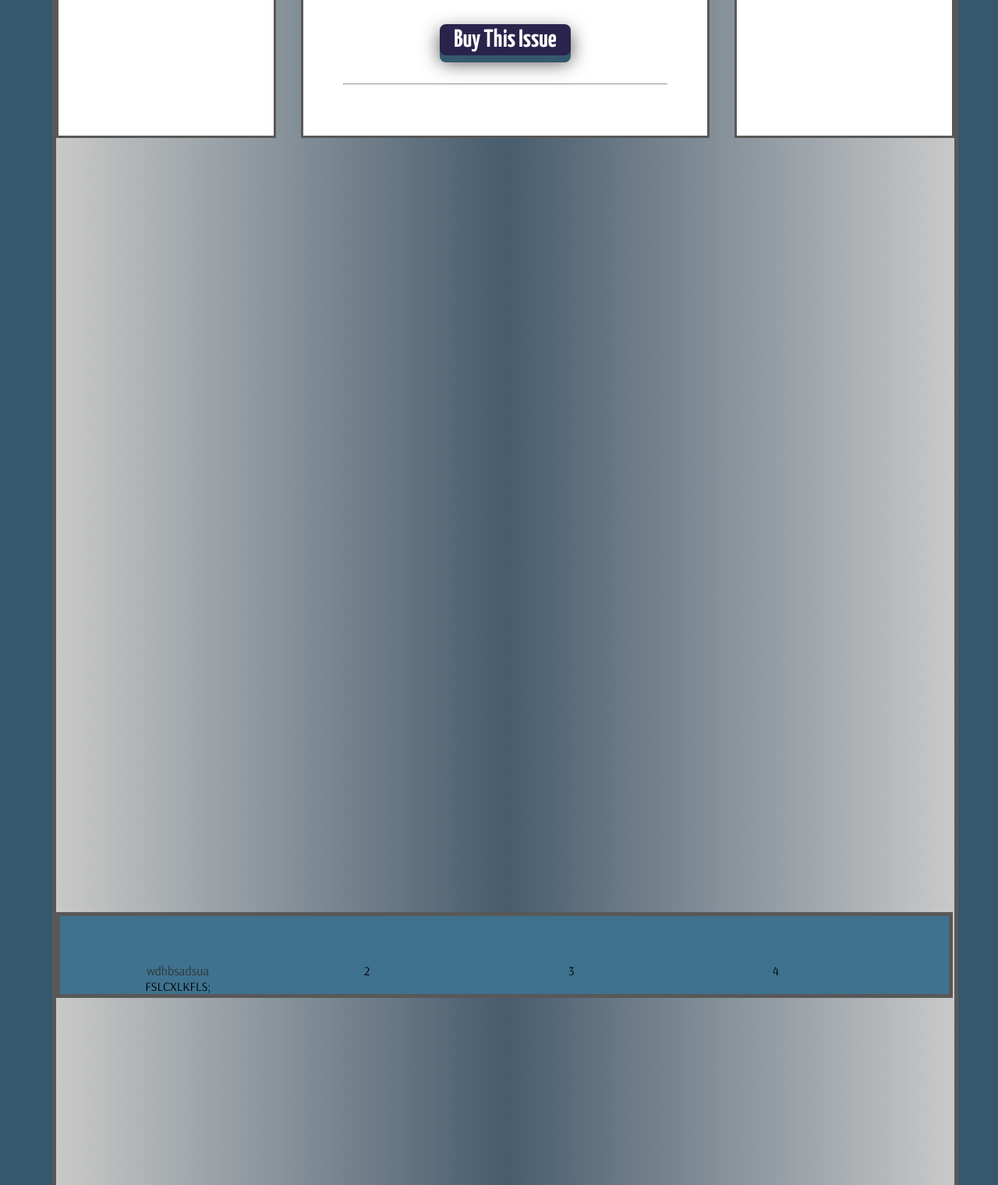
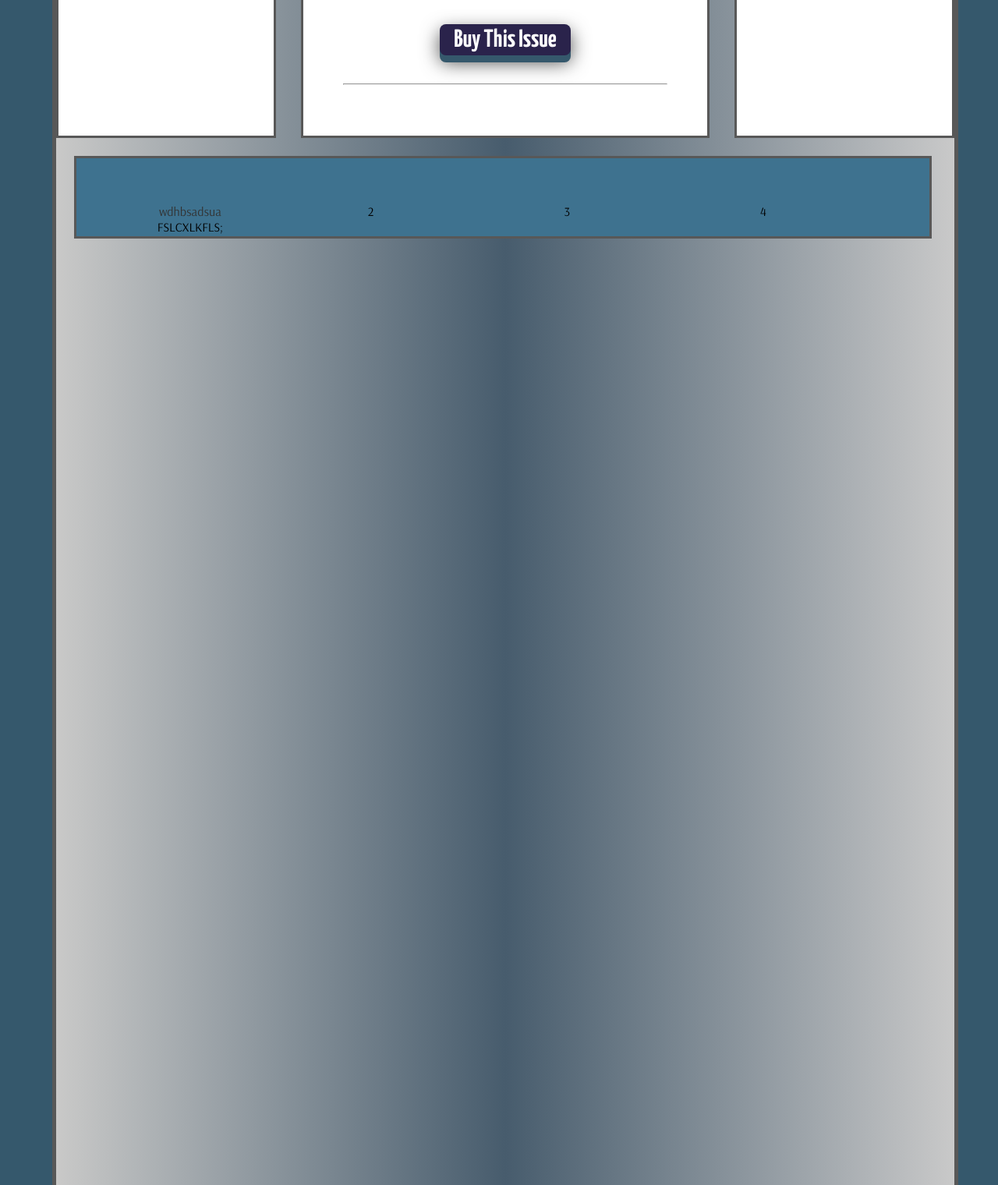
Before and after one commit to adishr09/JMDET.org, a PHP site: page /home.html in a window 1280 px wide. Shown: the part 1578-3098 px from the top of the page at 78% size. Run offline with PHP 8.4, Linux system fonts and the light colour scheme.

Commit message:
footer center

```diff
--- a/jmdet.org/New_Website/New folder/css/style.css
+++ b/jmdet.org/New_Website/New folder/css/style.css
@@ -241,13 +241,15 @@ html[xmlns] #nav {
 
 #footer{
 	z-index:1;
-	width:99%;
+	width:95%;
 	margin-right:auto;
 	margin-left:auto;
 	position:absolute;
 	height:100px;
 	background:#3e728f;
-	border:5px solid #585858;
+    margin: 2%;
+	border:3px solid #585858;
+
 
 }
 
--- a/jmdet.org/New_Website/New folder/home.html
+++ b/jmdet.org/New_Website/New folder/home.html
@@ -89,8 +89,7 @@
 				<p><img src="img/hard.png" width="194" height="75"></p>
 					<p><hr style="width:80%;"></p>
 			</div>
-		</div>
-		<div id="footer">
+<div id="footer">
 			<div id="f_1">
 				<ul>
                 <li>
@@ -111,6 +110,8 @@
 				<p>4</p>
 			</div>
 		</div>
+		</div>
+
 		</center>
 		</div>
 	</body>
```
